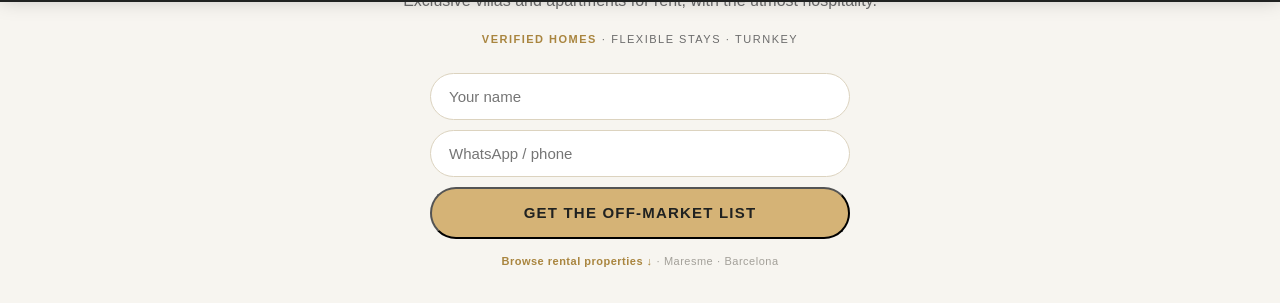
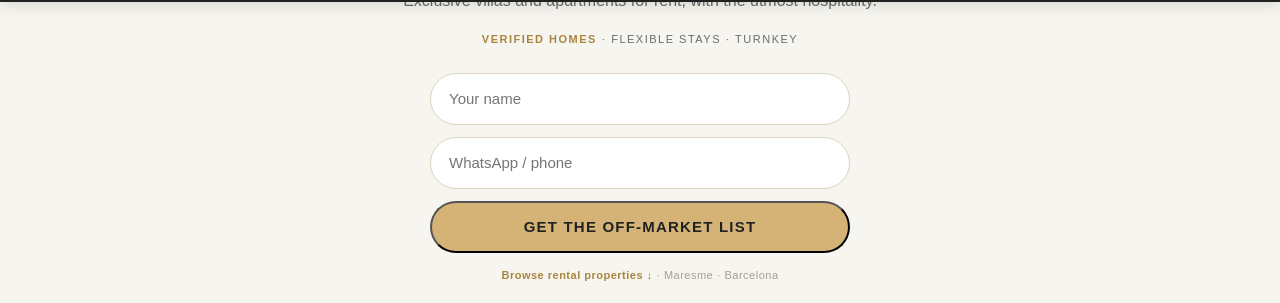
Before and after one commit to grandiorarealestate-wq/grandiora_es_landing, a SvelteKit app: page / in a window 1280 px wide. Shown: the part 798-1101 px from the top of the page. Built offline with nearby package versions, Linux system fonts and the light colour scheme; no server answers.

Commit message:
fix(hero-form): align button with pill inputs (radius/min-height/width)

```diff
--- a/src/routes/+page.svelte
+++ b/src/routes/+page.svelte
@@ -339,7 +339,7 @@
 	.hero-form {
 		display: flex;
 		flex-direction: column;
-		gap: 10px;
+		gap: 12px;
 		max-width: 420px;
 		margin: 0 auto 14px;
 	}
@@ -351,11 +351,15 @@
 		background: #fff;
 		width: 100%;
 		box-sizing: border-box;
+		min-height: 52px;
 	}
 	.hero-form button {
 		border-radius: 40px;
 		padding: 15px 24px;
 		font-size: 15px;
+		width: 100%;
+		box-sizing: border-box;
+		min-height: 52px;
 	}
 	.hero-msg {
 		margin-top: 4px;
```
